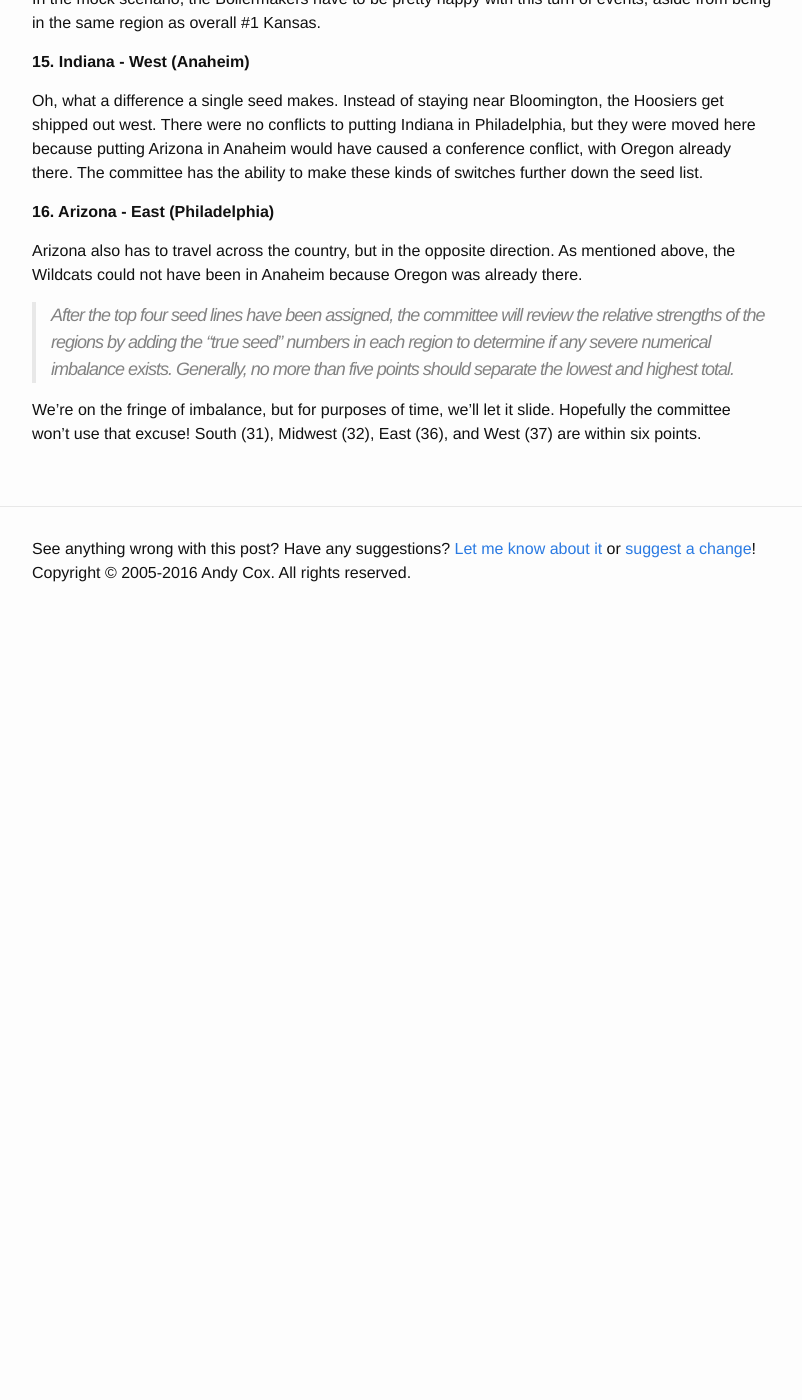
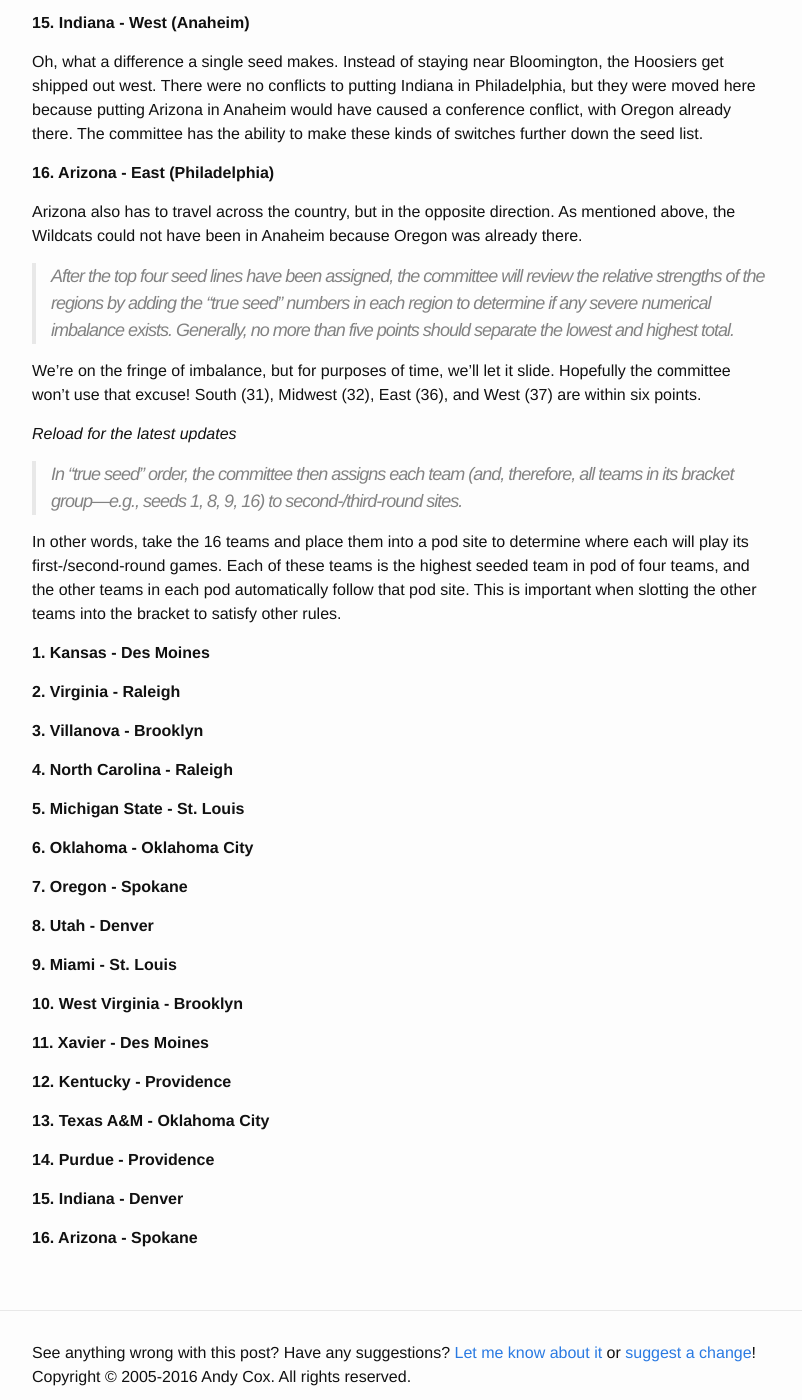
Before and after one commit to crashingthedance/blog.crashingthedance.com, a Jekyll site: the page built from _posts/2016-03-13-mocking_the_bracket_2016_edition.md, in a window 1280 px wide and 1400 px high, scrolled down 3717 px. Shown: the whole window, without its empty margins (238-1040 px from the left). Built offline with Jekyll 4.4.1, drawn with Linux system fonts in a browser that asks for light colours; before the commit the page ends 4347 px from its top, so only the background shows below that; some of the changed text lies outside the part shown.

Commit message:
Mock bracket update

```diff
--- a/_posts/2016-03-13-mocking_the_bracket_2016_edition.md
+++ b/_posts/2016-03-13-mocking_the_bracket_2016_edition.md
@@ -184,9 +184,6 @@ east.
 
 SEC champ Kentucky gets the final spot on the 3 line.
 
-<a name='latest'></a>
-*Reload for the latest updates*
-
 > The committee will then place the No. 4 seeds in each region in true seed list order.
 
 **13. Texas A&M - South (Louisville)**
@@ -224,3 +221,49 @@ was already there.
 We're on the fringe of imbalance, but for purposes of time, we'll let it slide.
 Hopefully the committee won't use that excuse! South (31), Midwest (32),
 East (36), and West (37) are within six points.
+
+<a name='latest'></a>
+*Reload for the latest updates*
+
+> In “true seed” order, the committee then
+> assigns each team (and, therefore, all
+> teams in its bracket group—e.g., seeds 1, 8,
+> 9, 16) to second-/third-round sites.
+
+In other words, take the 16 teams and place them into a pod site to determine
+where each will play its first-/second-round games. Each of these teams is the
+highest seeded team in pod of four teams, and the other teams in each pod
+automatically follow that pod site. This is important when slotting the other
+teams into the bracket to satisfy other rules.
+
+**1. Kansas - Des Moines**
+
+**2. Virginia - Raleigh**
+
+**3. Villanova - Brooklyn**
+
+**4. North Carolina - Raleigh**
+
+**5. Michigan State - St. Louis**
+
+**6. Oklahoma - Oklahoma City**
+
+**7. Oregon - Spokane**
+
+**8. Utah - Denver**
+
+**9. Miami - St. Louis**
+
+**10. West Virginia - Brooklyn**
+
+**11. Xavier - Des Moines**
+
+**12. Kentucky - Providence**
+
+**13. Texas A&M - Oklahoma City**
+
+**14. Purdue - Providence**
+
+**15. Indiana - Denver**
+
+**16. Arizona - Spokane**
```
